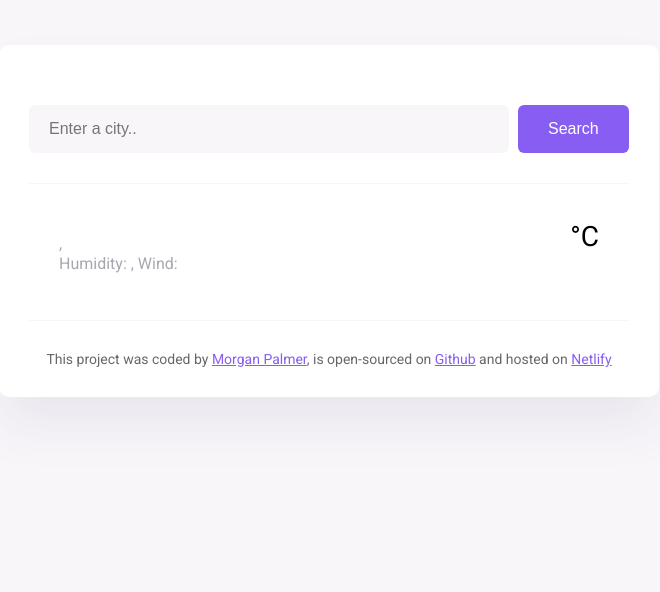
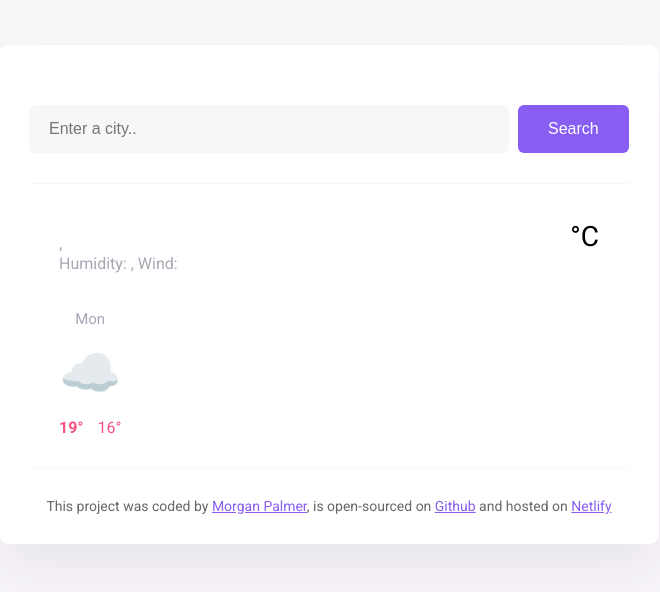
Before and after one commit to MorganP0204/weather-app, a plain HTML site: page index.html in a window 1280 px wide. Shown: the whole page, without its empty margins (311-971 px from the left). Drawn offline with nearby package versions, Linux system fonts and the light colour scheme; no server answers.

Commit message:
Add html and basic CSS for weather forecast

```diff
--- a/index.html
+++ b/index.html
@@ -47,6 +47,16 @@
             <div class="weather-app-unit">°C</div>
           </div>
         </div>
+        <div class="weather-forecast">
+          <div class="day">
+            <div class="forecast-day">Mon</div>
+            <div class="forecast-icon">☁️</div>
+            <div class="forecast-temperature">
+              <strong><span class="high">19°</span></strong
+              ><span class="low"> 16°</span>
+            </div>
+          </div>
+        </div>
       </main>
       <footer>
         This project was coded by
--- a/src/style.css
+++ b/src/style.css
@@ -90,6 +90,32 @@ main {
   padding: 30px;
 }
 
+.weather-forecast {
+  display: flex;
+  justify-content: space-between;
+  padding-top: 20px;
+}
+
+.forecast-day {
+  font-size: 15px;
+  color: #a8a6b4;
+  justify-content: center;
+  display: flex;
+}
+
+.forecast-icon {
+  font-size: 50px;
+  justify-content: center;
+  padding-top: 16px;
+  padding-bottom: 16px;
+}
+
+.forecast-temperature {
+  color: #f65281;
+  display: flex;
+  justify-content: space-between;
+}
+
 footer {
   border-top: 1px solid #f9f6fa;
   padding: 30px 0 0 0;
```
